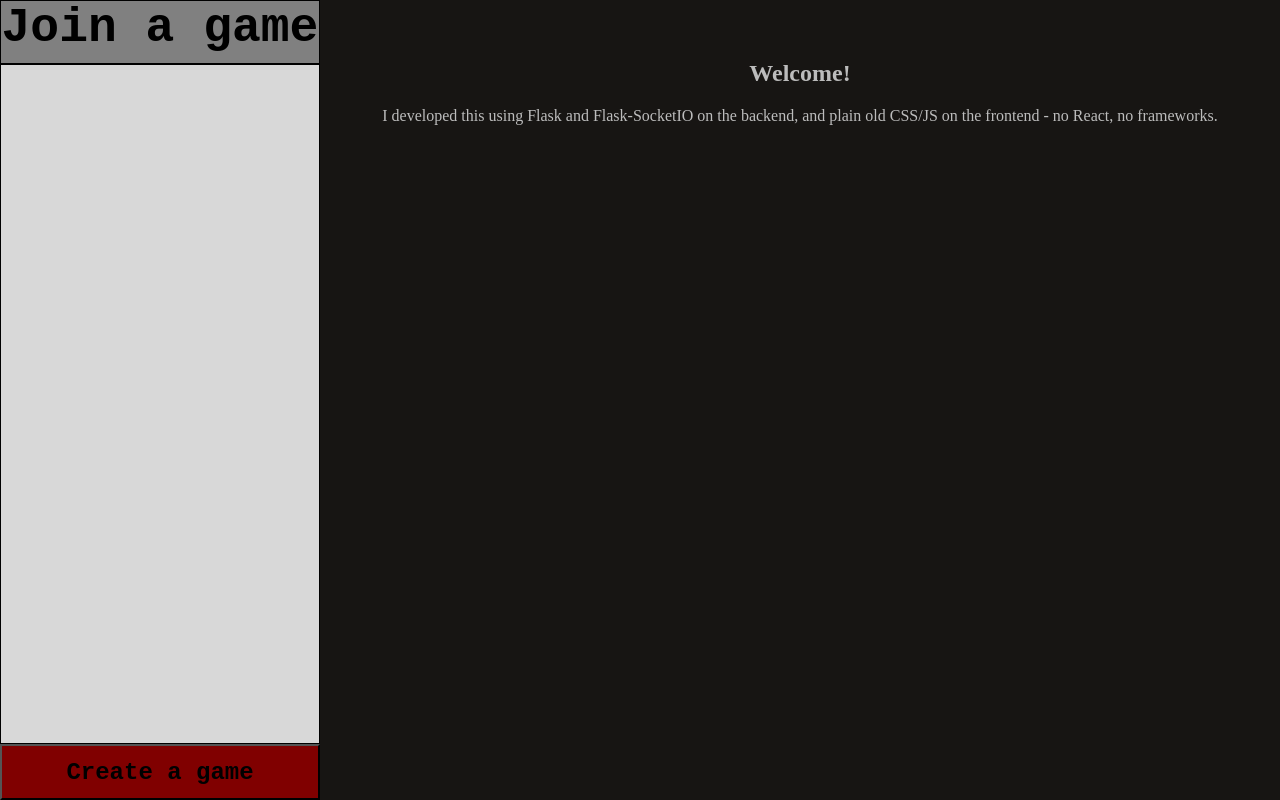
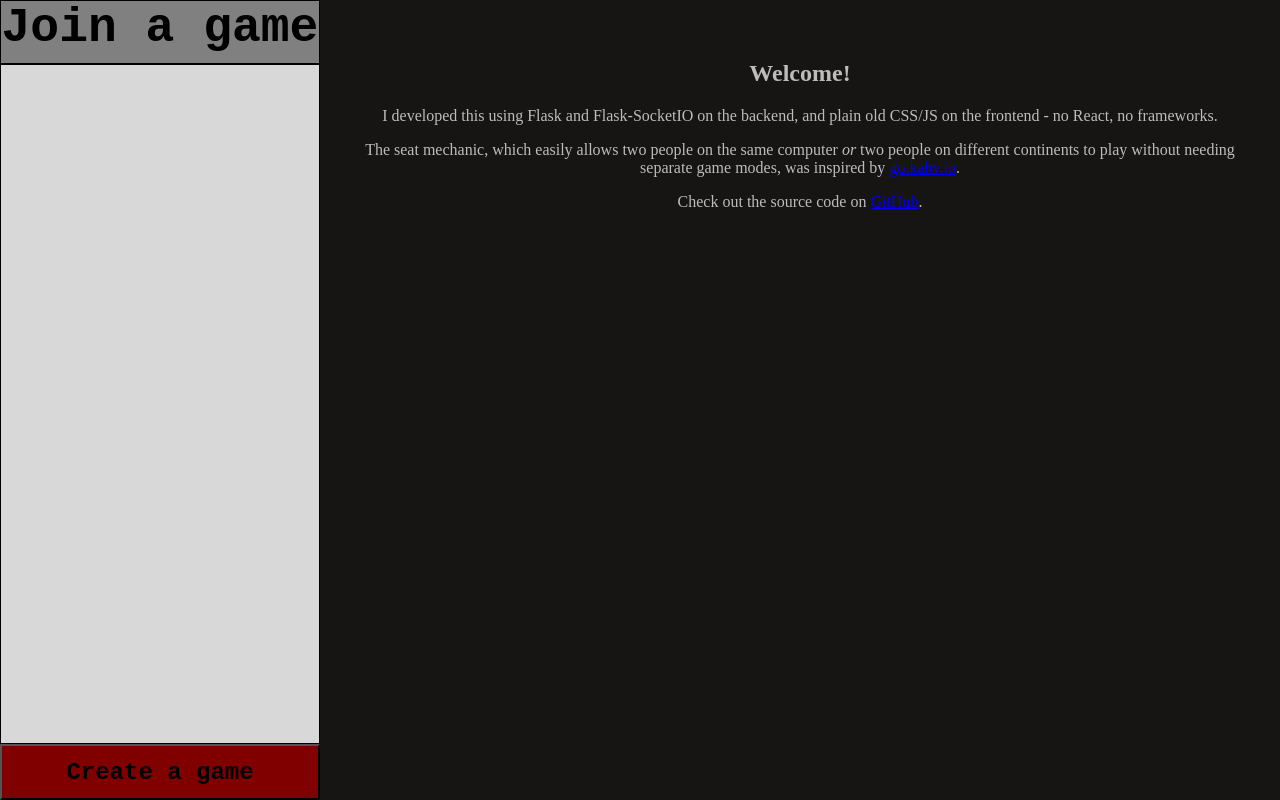
Before and after one commit to Diamondshatter2/hidden-cannon, a Flask app: page / in a window 1280 px wide. Run offline with Flask 3, Linux system fonts and the light colour scheme; some libraries are stand-ins or nearby versions.

Commit message:
added more text to lobby

```diff
--- a/templates/lobby.html
+++ b/templates/lobby.html
@@ -29,8 +29,18 @@
         </div>
         <div id="info">
             <h2>Welcome!</h2>
-            I developed this using Flask and Flask-SocketIO on the backend,
-            and plain old CSS/JS on the frontend - no React, no frameworks.
+            <p>
+                I developed this using Flask and Flask-SocketIO on the backend,
+                and plain old CSS/JS on the frontend - no React, no frameworks.
+            </p>
+            <p>
+                The seat mechanic, which easily allows two people on the same computer
+                <i>or</i> two people on different continents to play without needing separate game modes,
+                was inspired by <a href="https://go.kahv.io/old/">go.kahv.io</a>.
+            </p>
+            <p>
+                Check out the source code on <a href="https://github.com/Diamondshatter2/connect-four-flask-app">GitHub</a>.
+            </p>
         </div>
     </body>
 </html>
```
